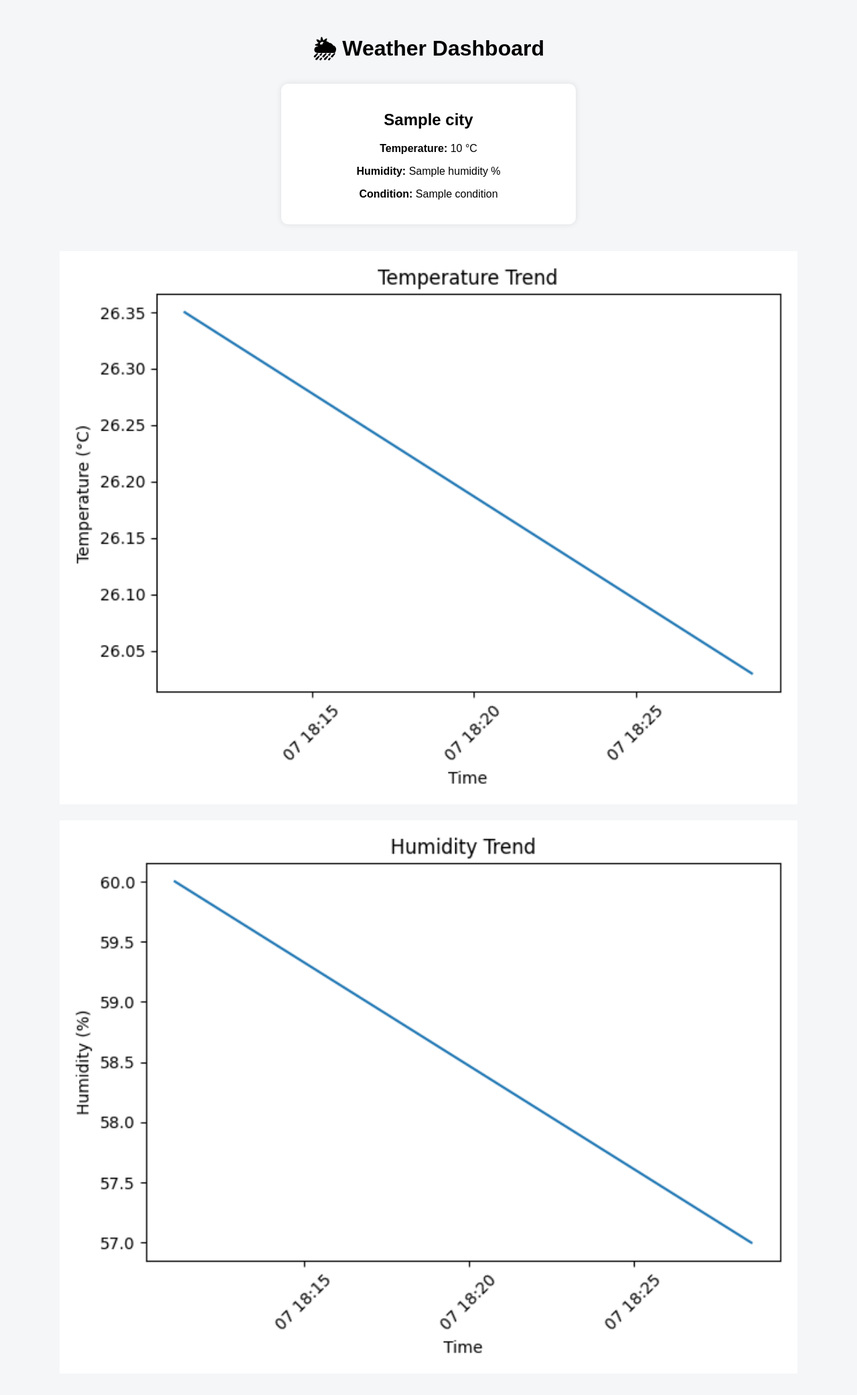
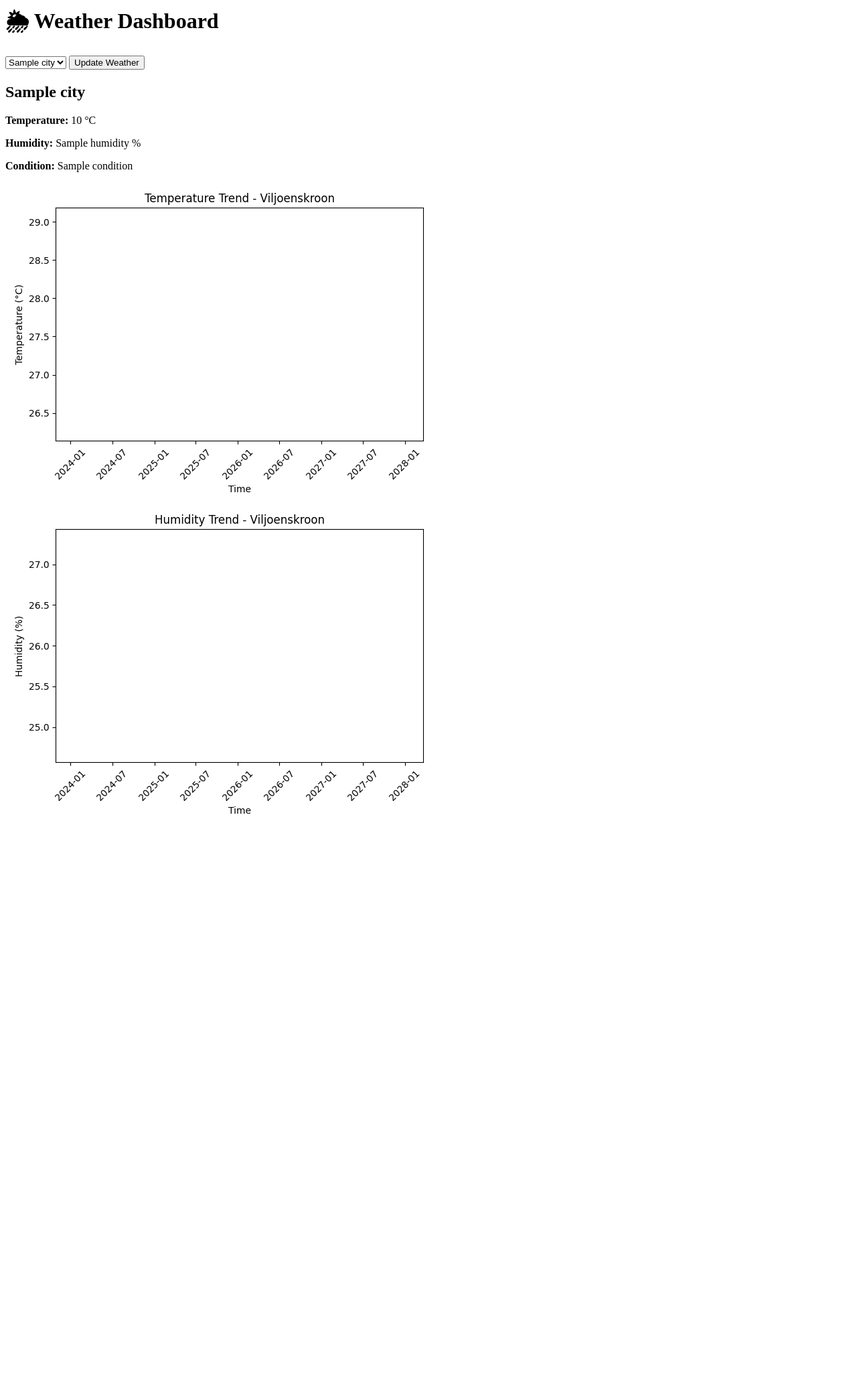
Before and after one commit to petroblyn/weather_project, a Flask app: template templates/index.html in a window 1280 px wide. Shown: the whole page at 67% size. After the commit the page ends 1215 px from the top, so only its background shows below. Run offline with Flask 3, Linux system fonts and the light colour scheme; the template is opened without the code that fills it: most values are stand-ins (such as "Sample title", 1, 10 or a date in 2020); some libraries are stand-ins or nearby versions.

Commit message:
updated ui

```diff
--- a/app.py
+++ b/app.py
@@ -1,4 +1,4 @@
-from flask import Flask, render_template
+from flask import Flask, render_template, request
 import psycopg2
 import pandas as pd
 import matplotlib.pyplot as plt
@@ -16,27 +16,36 @@ DB_CONFIG = {
 
 @app.route("/")
 def index():
+    selected_city = request.args.get("city")
+
     conn = psycopg2.connect(**DB_CONFIG)
+
+    # Get list of cities for dropdown
+    cities_query = "SELECT DISTINCT city FROM weather ORDER BY city;"
+    cities = pd.read_sql(cities_query, conn)["city"].tolist()
+
+    if not selected_city and cities:
+        selected_city = cities[0]
 
     query = """
     SELECT city, temperature, humidity, condition, created_at
     FROM weather
+    WHERE city = %s
     ORDER BY created_at ASC;
     """
 
-    df = pd.read_sql(query, conn)
+    df = pd.read_sql(query, conn, params=(selected_city,))
     conn.close()
 
     if df.empty:
-        return "No weather data found. Run weather_fetch.py first."
+        return "No weather data found for this city."
 
-    # Create charts folder
     os.makedirs("static", exist_ok=True)
 
     # Temperature chart
     plt.figure()
     plt.plot(df["created_at"], df["temperature"])
-    plt.title("Temperature Trend")
+    plt.title(f"Temperature Trend - {selected_city}")
     plt.xlabel("Time")
     plt.ylabel("Temperature (°C)")
     plt.xticks(rotation=45)
@@ -47,7 +56,7 @@ def index():
     # Humidity chart
     plt.figure()
     plt.plot(df["created_at"], df["humidity"])
-    plt.title("Humidity Trend")
+    plt.title(f"Humidity Trend - {selected_city}")
     plt.xlabel("Time")
     plt.ylabel("Humidity (%)")
     plt.xticks(rotation=45)
@@ -62,7 +71,9 @@ def index():
         city=latest["city"],
         temp=latest["temperature"],
         humidity=latest["humidity"],
-        condition=latest["condition"]
+        condition=latest["condition"],
+        cities=cities,
+        selected_city=selected_city
     )
 
 if __name__ == "__main__":
--- a/templates/index.html
+++ b/templates/index.html
@@ -1,32 +1,17 @@
-<!DOCTYPE html>
-<html>
-<head>
-    <title>Weather Dashboard</title>
-    <meta http-equiv="refresh" content="300">
-    <style>
-        body {
-            font-family: Arial;
-            background: #f4f6f8;
-            text-align: center;
-            padding: 20px;
-        }
-        .card {
-            background: white;
-            padding: 20px;
-            margin: 20px auto;
-            width: 400px;
-            border-radius: 10px;
-            box-shadow: 0 0 10px rgba(0,0,0,0.1);
-        }
-        img {
-            width: 90%;
-            margin-top: 20px;
-        }
-    </style>
-</head>
 <body>
 
 <h1>🌦 Weather Dashboard</h1>
+
+<form method="get">
+    <select name="city">
+        {% for c in cities %}
+            <option value="{{ c }}" {% if c == selected_city %}selected{% endif %}>
+                {{ c }}
+            </option>
+        {% endfor %}
+    </select>
+    <button type="submit">Update Weather</button>
+</form>
 
 <div class="card">
     <h2>{{ city }}</h2>
@@ -39,4 +24,3 @@
 <img src="/static/humidity.png" alt="Humidity Chart">
 
 </body>
-</html>
--- a/weather_fetch.py
+++ b/weather_fetch.py
@@ -5,7 +5,7 @@ import psycopg2
 # API CONFIG
 # --------------------
 API_KEY = "0c95b98a72641aa24f0cf692ae8e683d"
-CITY = "Johannesburg"
+CITY = "Viljoenskroon"
 URL = "http://api.openweathermap.org/data/2.5/weather"
 
 # --------------------
```
Also changed, not shown: static/humidity.png, static/temp.png.
